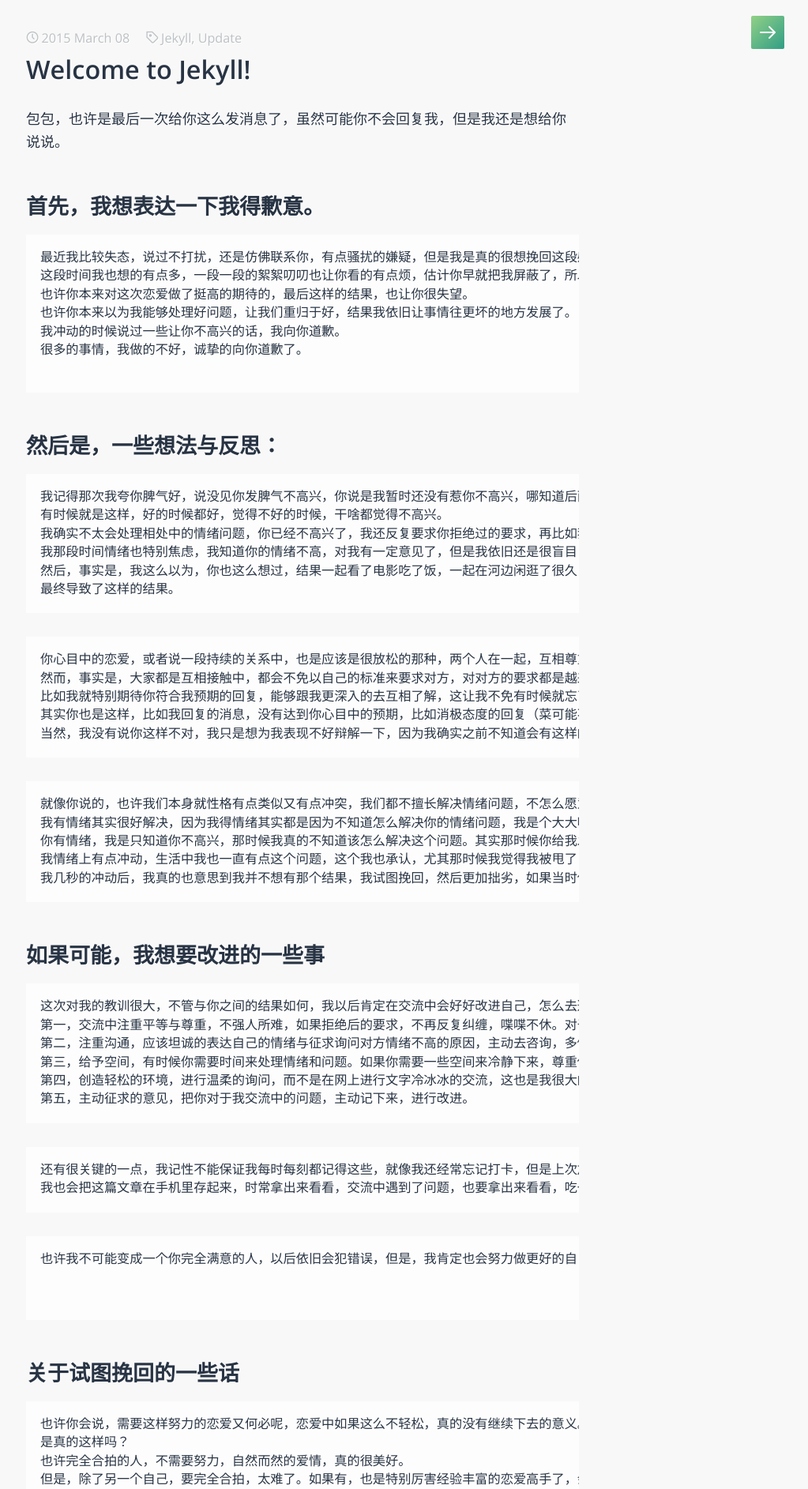
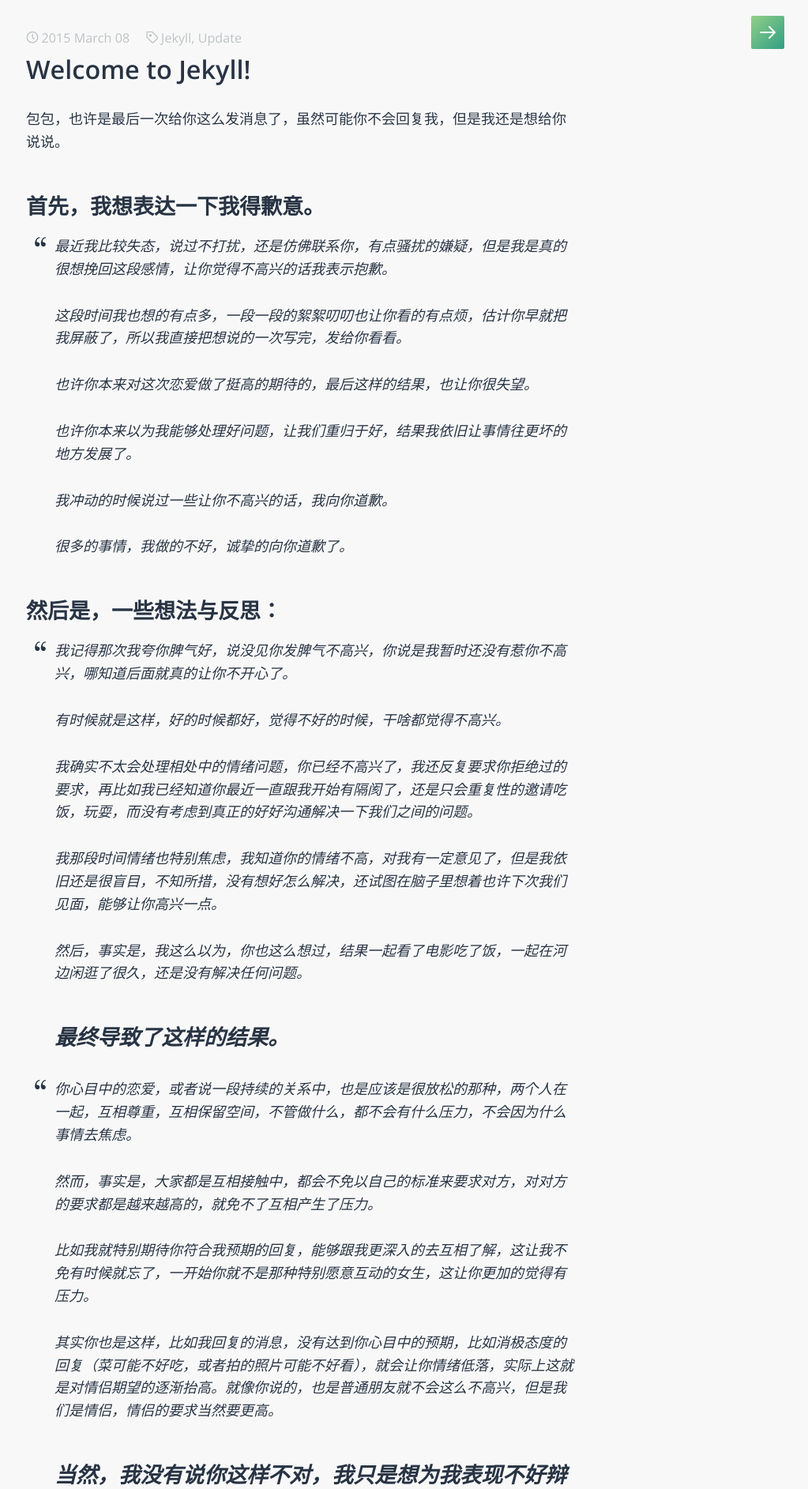
Before and after one commit to yqh2002/yqh2002.github.io, a Jekyll site: the page built from _posts/2015-03-08-welcome-to-jekyll.markdown, in a window 1280 px wide. Shown: the top 1885 px of the page at 79% size, without its empty margins (257-1280 px from the left). Built offline with Jekyll 4.4.1, drawn with Linux system fonts in a browser that asks for light colours; some web fonts are replaced; comment, search, counter and statistics services are not loaded; some of the changed text lies outside the part shown.

Commit message:
Update 2015-03-08-welcome-to-jekyll.markdown

````diff
--- a/_posts/2015-03-08-welcome-to-jekyll.markdown
+++ b/_posts/2015-03-08-welcome-to-jekyll.markdown
@@ -10,103 +10,135 @@
 
 ## 首先，我想表达一下我得歉意。
 
-```{.text}
-最近我比较失态，说过不打扰，还是仿佛联系你，有点骚扰的嫌疑，但是我是真的很想挽回这段感情，让你觉得不高兴的话我表示抱歉。
-这段时间我也想的有点多，一段一段的絮絮叨叨也让你看的有点烦，估计你早就把我屏蔽了，所以我直接把想说的一次写完，发给你看看。
-也许你本来对这次恋爱做了挺高的期待的，最后这样的结果，也让你很失望。
-也许你本来以为我能够处理好问题，让我们重归于好，结果我依旧让事情往更坏的地方发展了。
-我冲动的时候说过一些让你不高兴的话，我向你道歉。
-很多的事情，我做的不好，诚挚的向你道歉了。
 
-```
+>最近我比较失态，说过不打扰，还是仿佛联系你，有点骚扰的嫌疑，但是我是真的很想挽回这段感情，让你觉得不高兴的话我表示抱歉。
+>
+>这段时间我也想的有点多，一段一段的絮絮叨叨也让你看的有点烦，估计你早就把我屏蔽了，所以我直接把想说的一次写完，发给你看看。
+>
+>也许你本来对这次恋爱做了挺高的期待的，最后这样的结果，也让你很失望。
+>
+>也许你本来以为我能够处理好问题，让我们重归于好，结果我依旧让事情往更坏的地方发展了。
+>
+>我冲动的时候说过一些让你不高兴的话，我向你道歉。
+>
+>很多的事情，我做的不好，诚挚的向你道歉了。
+
+
 
 
 ## 然后是，一些想法与反思：
 
-```
-我记得那次我夸你脾气好，说没见你发脾气不高兴，你说是我暂时还没有惹你不高兴，哪知道后面就真的让你不开心了。
-有时候就是这样，好的时候都好，觉得不好的时候，干啥都觉得不高兴。
-我确实不太会处理相处中的情绪问题，你已经不高兴了，我还反复要求你拒绝过的要求，再比如我已经知道你最近一直跟我开始有隔阂了，还是只会重复性的邀请吃饭，玩耍，而没有考虑到真正的好好沟通解决一下我们之间的问题。
-我那段时间情绪也特别焦虑，我知道你的情绪不高，对我有一定意见了，但是我依旧还是很盲目，不知所措，没有想好怎么解决，还试图在脑子里想着也许下次我们见面，能够让你高兴一点。
-然后，事实是，我这么以为，你也这么想过，结果一起看了电影吃了饭，一起在河边闲逛了很久，还是没有解决任何问题。
-最终导致了这样的结果。
-```
+
+>我记得那次我夸你脾气好，说没见你发脾气不高兴，你说是我暂时还没有惹你不高兴，哪知道后面就真的让你不开心了。
+>
+>有时候就是这样，好的时候都好，觉得不好的时候，干啥都觉得不高兴。
+>
+>我确实不太会处理相处中的情绪问题，你已经不高兴了，我还反复要求你拒绝过的要求，再比如我已经知道你最近一直跟我开始有隔阂了，还是只会重复性的邀请吃饭，玩耍，而没有考虑到真正的好好沟通解决一下我们之间的问题。
+>
+>我那段时间情绪也特别焦虑，我知道你的情绪不高，对我有一定意见了，但是我依旧还是很盲目，不知所措，没有想好怎么解决，还试图在脑子里想着也许下次我们见面，能够让你高兴一点。
+>
+>然后，事实是，我这么以为，你也这么想过，结果一起看了电影吃了饭，一起在河边闲逛了很久，还是没有解决任何问题。
+>
+>最终导致了这样的结果。
+---
 
 
-```
-你心目中的恋爱，或者说一段持续的关系中，也是应该是很放松的那种，两个人在一起，互相尊重，互相保留空间，不管做什么，都不会有什么压力，不会因为什么事情去焦虑。
-然而，事实是，大家都是互相接触中，都会不免以自己的标准来要求对方，对对方的要求都是越来越高的，就免不了互相产生了压力。
-比如我就特别期待你符合我预期的回复，能够跟我更深入的去互相了解，这让我不免有时候就忘了，一开始你就不是那种特别愿意互动的女生，这让你更加的觉得有压力。
-其实你也是这样，比如我回复的消息，没有达到你心目中的预期，比如消极态度的回复（菜可能不好吃，或者拍的照片可能不好看），就会让你情绪低落，实际上这就是对情侣期望的逐渐抬高。就像你说的，也是普通朋友就不会这么不高兴，但是我们是情侣，情侣的要求当然要更高。
-当然，我没有说你这样不对，我只是想为我表现不好辩解一下，因为我确实之前不知道会有这样的反应。
-```
+>你心目中的恋爱，或者说一段持续的关系中，也是应该是很放松的那种，两个人在一起，互相尊重，互相保留空间，不管做什么，都不会有什么压力，不会因为什么事情去焦虑。
+>
+>然而，事实是，大家都是互相接触中，都会不免以自己的标准来要求对方，对对方的要求都是越来越高的，就免不了互相产生了压力。
+>
+>比如我就特别期待你符合我预期的回复，能够跟我更深入的去互相了解，这让我不免有时候就忘了，一开始你就不是那种特别愿意互动的女生，这让你更加的觉得有压力。
+>
+>其实你也是这样，比如我回复的消息，没有达到你心目中的预期，比如消极态度的回复（菜可能不好吃，或者拍的照片可能不好看），就会让你情绪低落，实际上这就是对情侣期望的逐渐抬高。就像你说的，也是普通朋友就不会这么不高兴，但是我们是情侣，情侣的要求当然要更高。
+>
+>当然，我没有说你这样不对，我只是想为我表现不好辩解一下，因为我确实之前不知道会有这样的反应。
+---
 
 
-```
-就像你说的，也许我们本身就性格有点类似又有点冲突，我们都不擅长解决情绪问题，不怎么愿意接受批评。
-我有情绪其实很好解决，因为我得情绪其实都是因为不知道怎么解决你的情绪问题，我是个大大咧咧的人，如果你情绪好了，能够跟我正常交流了，其实我真的很容易高兴起来，你夸夸我两句，我就能起飞。
-你有情绪，我是只知道你不高兴，那时候我真的不知道该怎么解决这个问题。其实那时候你给我发那个小红书的文章的时候，我还挺高兴的，因为知道一种你情绪的处理方式。
-我情绪上有点冲动，生活中我也一直有点这个问题，这个我也承认，尤其那时候我觉得我被甩了，还要被数落，情绪上来了，就有点冲动的抱怨了几句，让你觉得是在攻击你。
-我几秒的冲动后，我真的也意思到我并不想有那个结果，我试图挽回，然后更加拙劣，如果当时保留一下时间空间，也许结果能够强一点。
-```
+
+>就像你说的，也许我们本身就性格有点类似又有点冲突，我们都不擅长解决情绪问题，不怎么愿意接受批评。
+>
+>我有情绪其实很好解决，因为我得情绪其实都是因为不知道怎么解决你的情绪问题，我是个大大咧咧的人，如果你情绪好了，能够跟我正常交流了，其实我真的很容易高兴起来，你夸夸我两句，我就能起飞。
+>
+>你有情绪，我是只知道你不高兴，那时候我真的不知道该怎么解决这个问题。其实那时候你给我发那个小红书的文章的时候，我还挺高兴的，因为知道一种你情绪的处理方式。
+>
+>我情绪上有点冲动，生活中我也一直有点这个问题，这个我也承认，尤其那时候我觉得我被甩了，还要被数落，情绪上来了，就有点冲动的抱怨了几句，让你觉得是在攻击你。
+>
+>我几秒的冲动后，我真的也意思到我并不想有那个结果，我试图挽回，然后更加拙劣，如果当时保留一下时间空间，也许结果能够强一点。
+
 
 ## 如果可能，我想要改进的一些事
 
-```
-这次对我的教训很大，不管与你之间的结果如何，我以后肯定在交流中会好好改进自己，怎么去避免以后再出现这样的问题。
-第一，交流中注重平等与尊重，不强人所难，如果拒绝后的要求，不再反复纠缠，喋喋不休。对于对方的任意成果，不管我自己以为的好坏，不妄加判断，就算觉得不好，也不进行肆意批评。
-第二，注重沟通，应该坦诚的表达自己的情绪与征求询问对方情绪不高的原因，主动去咨询，多倾听，而不是直接粗暴的直接提出自以为是的解决方法，而是应该倾听后给予支持。
-第三，给予空间，有时候你需要时间来处理情绪和问题。如果你需要一些空间来冷静下来，尊重你的需要，不过于逼问。
-第四，创造轻松的环境，进行温柔的询问，而不是在网上进行文字冷冰冰的交流，这也是我很大的一个问题，在网上我打字感觉确实让人觉得冷冰冰的，尤其是每句话带句号，我以后也要避免情侣间这么交流。
-第五，主动征求的意见，把你对于我交流中的问题，主动记下来，进行改进。
-```
 
-```
-还有很关键的一点，我记性不能保证我每时每刻都记得这些，就像我还经常忘记打卡，但是上次加了一个闹钟之后，我真的就再也没有下班忘记打卡过了。
-我也会把这篇文章在手机里存起来，时常拿出来看看，交流中遇到了问题，也要拿出来看看，吃一堑长一智，不能总倒在一个坑里。
-```
+>这次对我的教训很大，不管与你之间的结果如何，我以后肯定在交流中会好好改进自己，怎么去避免以后再出现这样的问题。
+>
+>第一，交流中注重平等与尊重，不强人所难，如果拒绝后的要求，不再反复纠缠，喋喋不休。对于对方的任意成果，不管我自己以为的好坏，不妄加判断，就算觉得不好，也不进行肆意批评。
+>
+>第二，注重沟通，应该坦诚的表达自己的情绪与征求询问对方情绪不高的原因，主动去咨询，多倾听，而不是直接粗暴的直接提出自以为是的解决方法，而是应该倾听后给予支持。
+>
+>第三，给予空间，有时候你需要时间来处理情绪和问题。如果你需要一些空间来冷静下来，尊重你的需要，不过于逼问。
+>
+>第四，创造轻松的环境，进行温柔的询问，而不是在网上进行文字冷冰冰的交流，这也是我很大的一个问题，在网上我打字感觉确实让人觉得冷冰冰的，尤其是每句话带句号，我以后也要避免情侣间这么交流。
+>
+>第五，主动征求的意见，把你对于我交流中的问题，主动记下来，进行改进。
 
-```
-也许我不可能变成一个你完全满意的人，以后依旧会犯错误，但是，我肯定也会努力做更好的自己，包括学习更多的交流的技巧与经验，去了解更多的约会的流程，去提升自己的外貌身材，提升自己的收入，不管是恋爱中的自己，还是生活中或者事业中的自己，只有把自己的个人属性能力提高了，才能真正的吸引到人。
+---
+
+>还有很关键的一点，我记性不能保证我每时每刻都记得这些，就像我还经常忘记打卡，但是上次加了一个闹钟之后，我真的就再也没有下班忘记打卡过了。
+>
+>我也会把这篇文章在手机里存起来，时常拿出来看看，交流中遇到了问题，也要拿出来看看，吃一堑长一智，不能总倒在一个坑里。
 
 
-```
+---
+
+>也许我不可能变成一个你完全满意的人，以后依旧会犯错误，但是，我肯定也会努力做更好的自己，包括学习更多的交流的技巧与经验，去了解更多的约会的流程，去提升自己的外貌身材，提升自己的收入，不管是恋爱中的自己，还是生活中或者事业中的自己，只有把自己的个人属性能力提高了，才能真正的吸引到人。
+
+
+
 
 ## 关于试图挽回的一些话
 
-```
-也许你会说，需要这样努力的恋爱又何必呢，恋爱中如果这么不轻松，真的没有继续下去的意义。
-是真的这样吗？
-也许完全合拍的人，不需要努力，自然而然的爱情，真的很美好。
-但是，除了另一个自己，要完全合拍，太难了。如果有，也是特别厉害经验丰富的恋爱高手了，会用让人最舒坦的方式进行恋爱，当然，我并不是那样厉害的人。
-我一开始也以为我们还挺合拍的，觉得我们两个好像爱好兴趣与价值观也挺相似，不管做什么都还挺快乐的，实际上，发生不高兴的事情后，才发现我们之间，确实差异还是挺大的。
-然后，我还想给你讲讲我姐姐的故事，她跟我姐夫，两个人是大学同学，现在毕业后结婚已经十几年了，两个人事业有成，家庭和睦。两个人看着很顺利，实际上，她们价值观差距也不小，我姐夫有事业心，有些独断专行，我姐姐心思细腻，但是有点懒，他们现在也会因为一些小事吵架，我姐姐做过一些让步，我姐夫也进行努力，才有了他们和谐的家庭。
-任何情感与联系，都不是完全不会出问题的，包括父母子女，老夫老妻，也都或多或少的出现过一些问题，我们之间，也没有什么原则性的重大问题。
-我希望能够
-```
 
-```
-我的梦想是，希望能找个快快乐乐的女孩，
-一起在家做饭，看片打游戏，
-一起出去品尝美食，兜风旅游，
-再生上一个或者两个娃儿，一起看着他们快乐成长。
+>也许你会说，需要这样努力的恋爱又何必呢，恋爱中如果这么不轻松，真的没有继续下去的意义。
+>
+>是真的这样吗？
+>
+>也许完全合拍的人，不需要努力，自然而然的爱情，真的很美好。
+>
+>但是，除了另一个自己，要完全合拍，太难了。如果有，也是特别厉害经验丰富的恋爱高手了，会用让人最舒坦的方式进行恋爱，当然，我并不是那样厉害的人。
+>
+>我一开始也以为我们还挺合拍的，觉得我们两个好像爱好兴趣与价值观也挺相似，不管做什么都还挺快乐的，实际上，发生不高兴的事情后，才发现我们之间，确实差异还是挺大的。
+>
+>然后，我还想给你讲讲我姐姐的故事，她跟我姐夫，两个人是大学同学，现在毕业后结婚已经十几年了，两个人事业有成，家庭和睦。两个人看着很顺利，实际上，她们价值观差距也不小，我姐夫有事业心，有些独断专行，我姐姐心思细腻，但是有点懒，他们现在也会因为一些小事吵架，我姐姐做过一些让步，我姐夫也进行努力，才有了他们和谐的家庭。
+>
+>任何情感与联系，都不是完全不会出问题的，包括父母子女，老夫老妻，也都或多或少的出现过一些问题，我们之间，也没有什么原则性的重大问题。
 
-```
+---
 
-```
-我的梦想一直都没有变，包包，我多么希望，你真的就是我梦想中的那个女孩啊。
-```
+
+
+>我的梦想是，希望能找个快快乐乐的女孩，
+>
+>一起在家做饭，看片打游戏，
+>
+>一起出去品尝美食，兜风旅游，
+>
+>再生上一个或者两个娃儿，一起看着他们快乐成长。
+
+---
+>我的梦想一直都没有变，包包，我多么希望，你真的就是我梦想中的那个女孩啊。
+
 
 ## 最后
-```
-亲爱的包包，
-我们曾经走过一段美好的时光，但也明白现在的情况可能让你感到困惑和疲惫。我想告诉你，我深深地爱着你，我依旧对我们的未来充满了希望和憧憬。我们曾经一起经历了很多美食与快乐，我不愿意就这样放弃我们之间的感情。
 
-我也知道，我们都有自己的问题和挑战，但正是这些经历让我们更加坚强，更有能力面对未来的一切。我承认，我可能在过去的某些时刻让你失望，让你难过，我为此感到非常抱歉。我从这些错误中学到了很多，我愿意为了我们的未来，为了我们之间的爱情，努力成长和改进。
-
-我想请你给我们一个机会，让我展示我真正的改变和决心。我会全心全意地投入，为我们创造一个更加美好的明天。我相信，我们可以共同克服任何困难，共同享受更多的欢笑和幸福。
-
-请考虑一下，给我们的故事一个重新开始的机会。我会等待你的决定，无论你的选择如何，我都会尊重并珍惜。但我希望，我们能够再续前缘，一起走向更美好的未来。
-
-爱你，永远。
-```
+>亲爱的包包，
+>
+>我们曾经走过一段美好的时光，但也明白现在的情况可能让你感到困惑和疲惫。我想告诉你，我深深地爱着你，我依旧对我们的未来充满了希望和憧憬。我们曾经一起经历了很多美食与快乐，我不愿意就这样放弃我们之间的感情。
+>
+>我也知道，我们都有自己的问题和挑战，但正是这些经历让我们更加坚强，更有能力面对未来的一切。我承认，我可能在过去的某些时刻让你失望，让你难过，我为此感到非常抱歉。我从这些错误中学到了很多，我愿意为了我们的未来，为了我们之间的爱情，努力成长和改进。
+>
+>我想请你给我们一个机会，让我展示我真正的改变和决心。我会全心全意地投入，为我们创造一个更加美好的明天。我相信，我们可以共同克服任何困难，共同享受更多的欢笑和幸福。
+>
+>请考虑一下，给我们的故事一个重新开始的机会。我会等待你的决定，无论你的选择如何，我都会尊重并珍惜。但我希望，我们能够再续前缘，一起走向更美好的未来。
+>
+>爱你，永远。
````
